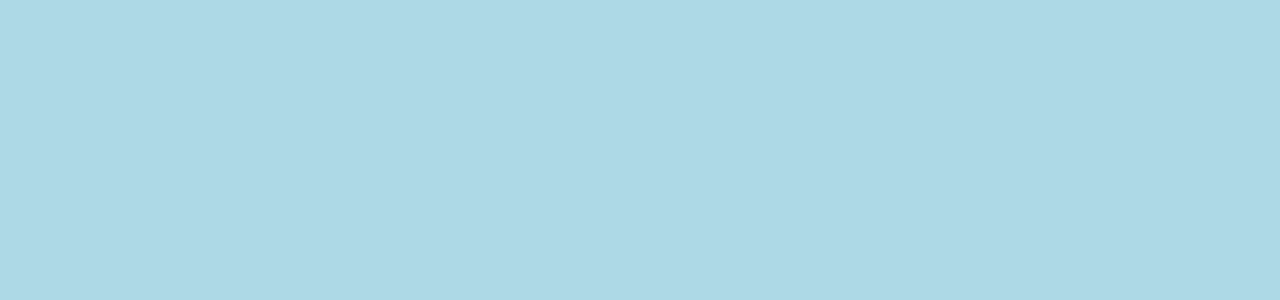
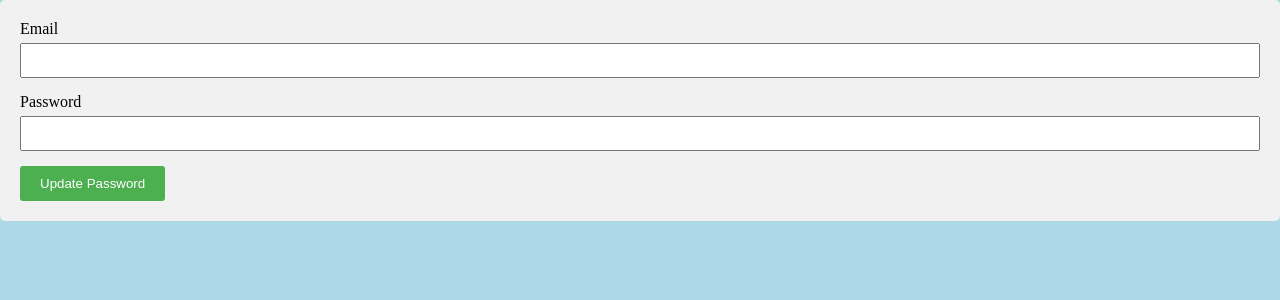
Before and after one commit to ishaj72/TicketUI--React, a React (Vite) app: page /forgotpassword in a window 1280 px wide. Before the commit this address had no page. Shown: the top 300 px of the page. Built offline with nearby package versions, Linux system fonts and the light colour scheme.

Commit message:
Added forgot password page

```diff
--- a/src/App.jsx
+++ b/src/App.jsx
@@ -4,6 +4,7 @@ import Registration from './Registration';
 import LoginPage from './LoginPage';
 import AdminLoginPage from './AdminLoginPage';
 import AddTrains from './AddTrains';
+import ForgotPassword from './ForgotPassword';
 
 function App() {
   return (
@@ -12,6 +13,7 @@ function App() {
       <Route path = "/login" element={<LoginPage/>}/>
       <Route path = "/adminlogin" element={<AdminLoginPage/>}/>
       <Route path = "/addtrains" element={<AddTrains/>}/>
+      <Route path = "/forgotpassword" element={<ForgotPassword/>}/>
     </Routes>
   );
 }
--- /dev/null
+++ b/src/ForgotPassword.jsx
@@ -0,0 +1,44 @@
+import React, { Fragment, useState } from 'react';
+import axios from 'axios';
+//import { useNavigate } from 'react-router-dom';
+
+function ForgotPassword() {
+  const [userEmail, setEmail] = useState('');
+  const [newPassword, setPassword] = useState('');
+  //const navigate = useNavigate();
+
+  const handleSubmit = (e) => {
+    e.preventDefault();
+
+    const url = `https://localhost:7094/api/User/ChangePassword?userEmail=${encodeURIComponent(userEmail)}&newPassword=${encodeURIComponent(newPassword)}`;
+
+    axios.post(url)
+      .then((result) => {
+        alert(`Password Changed`);
+        //const token = result.data;
+        //navigate('/addtrains');
+      })
+      .catch((error) => {
+        console.error('There was an error!', error);
+        alert('Password Changed');
+      });
+  };
+
+  return (
+    <Fragment>
+      <form onSubmit={handleSubmit}>
+        <div>
+          <label htmlFor="Email">Email</label>
+          <input type="text" name="Email" onChange={(e) => setEmail(e.target.value)} />
+        </div>
+        <div>
+          <label htmlFor="New Password">Password</label>
+          <input type="text" name="New Password" onChange={(e) => setPassword(e.target.value)} />
+        </div>
+        <button type="submit">Update Password</button>
+      </form>
+    </Fragment>
+  );
+}
+
+export default ForgotPassword;
--- a/src/LoginPage.jsx
+++ b/src/LoginPage.jsx
@@ -37,7 +37,7 @@ function LoginPage({ onShowRegistration }) {
       </form>
       <div style={{ marginTop: '10px' }}>
         <p><a href="/register">Get Registered With Us!!</a></p>
-        <p><a href="#">Forgot Password?</a></p>
+        <p><a href="/forgotpassword">Forgot Password?</a></p>
         <p><a href="/adminlogin">Login as Administrator</a></p>
       </div>
     </Fragment>
```
